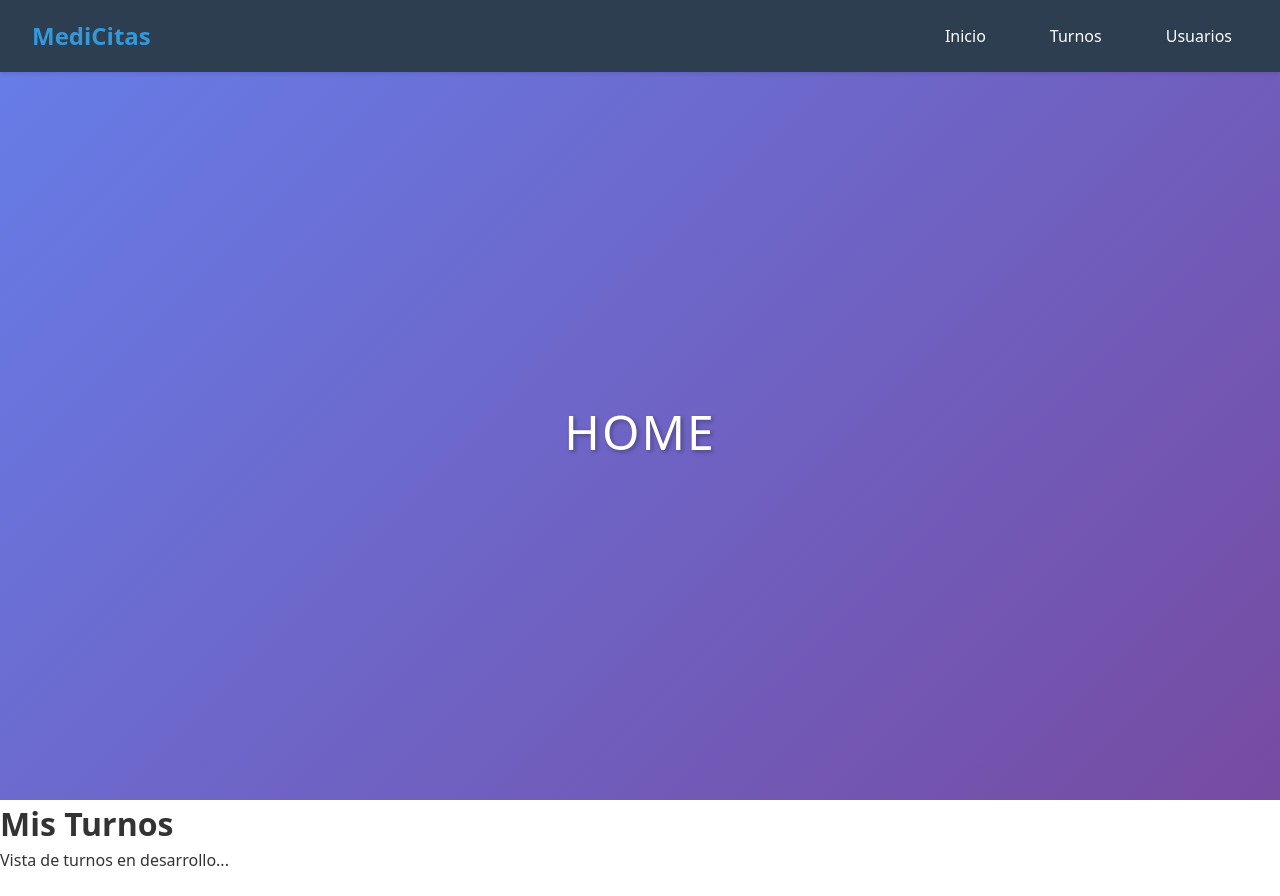
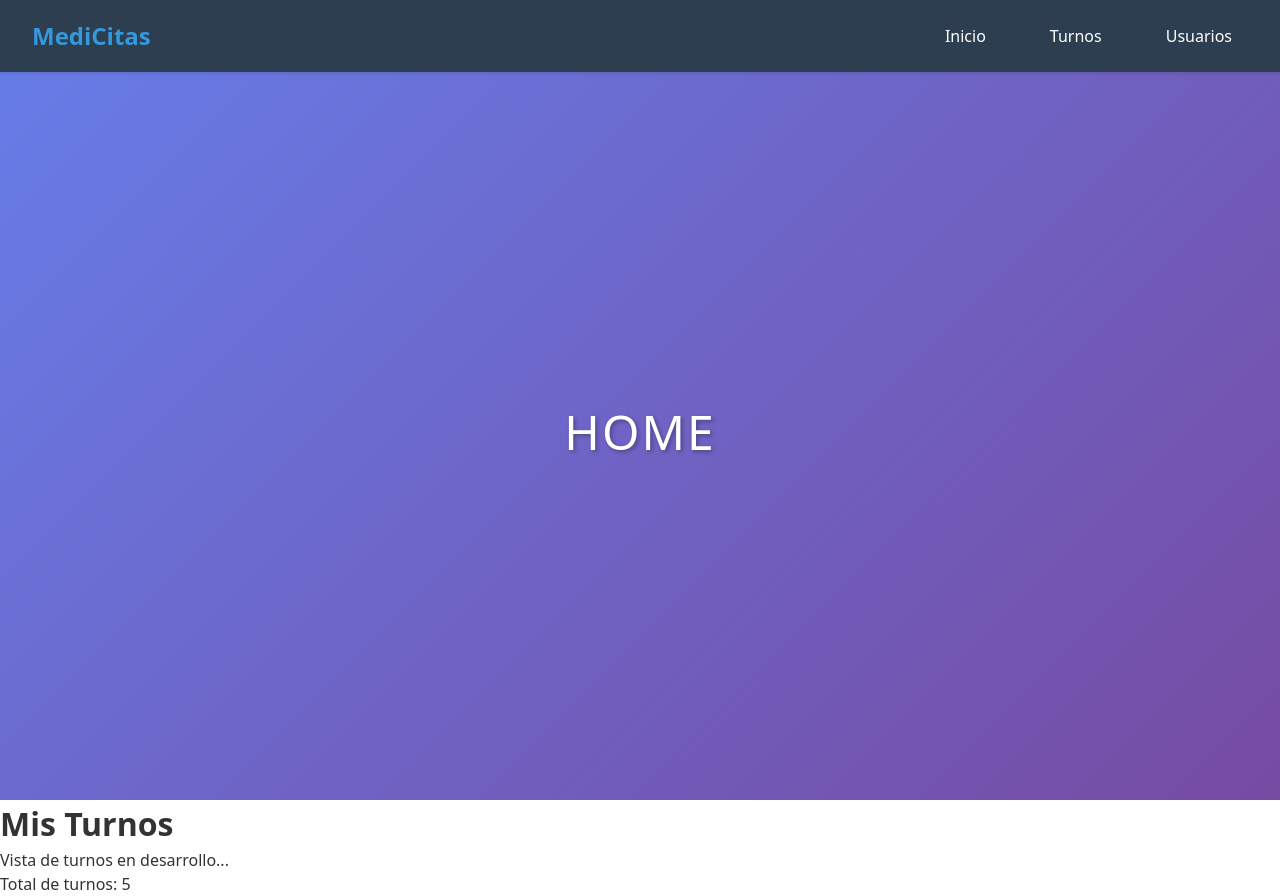
Before and after one commit to hectorlabra/proyecto_fullstack, a React (Vite) app in the folder front/: page / in a window 1280 px wide. Before the commit the page ends 872 px from the top, so only its background shows below. Built offline with nearby package versions, Linux system fonts and the light colour scheme.

Commit message:
feat: implementar estado para gestión de turnos en MisTurnos

```diff
--- a/front/src/views/MisTurnos.jsx
+++ b/front/src/views/MisTurnos.jsx
@@ -1,10 +1,17 @@
-import React from "react";
+import React, { useState } from "react";
+import { myAppointments } from "../helpers/myAppointments";
 
 const MisTurnos = () => {
+  const [appointments, setAppointments] = useState(myAppointments);
+
+  // Verificar el estado (temporal para desarrollo)
+  console.log("Turnos cargados:", appointments);
+
   return (
     <div>
       <h1>Mis Turnos</h1>
       <p>Vista de turnos en desarrollo...</p>
+      <p>Total de turnos: {appointments.length}</p>
     </div>
   );
 };
```
